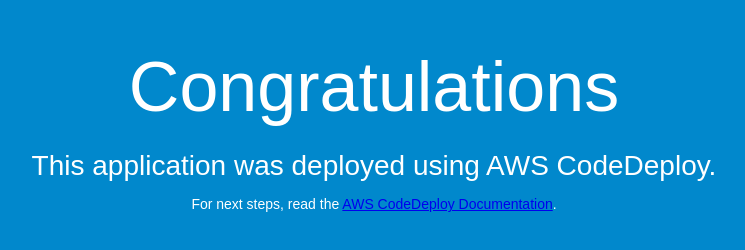
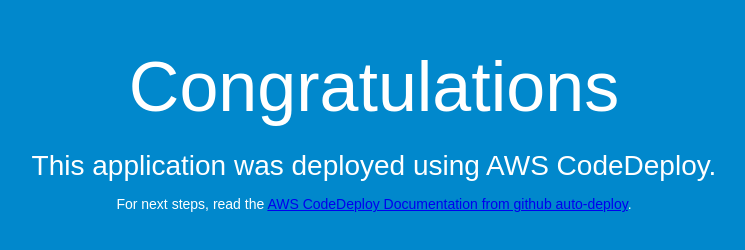
Before and after one commit to keiwerkgvr/deploy-github-aws, a plain HTML site: page index.html in a window 1280 px wide. Shown: the whole page, without its empty margins (266-1011 px from the left). Drawn offline with Linux system fonts and the light colour scheme.

Commit message:
testing auto deploy

```diff
--- a/index.html
+++ b/index.html
@@ -28,7 +28,7 @@
   <div align="center">
     <h1>Congratulations</h1>
     <h2>This application was deployed using AWS CodeDeploy.</h2>
-    <p>For next steps, read the <a href="http://aws.amazon.com/documentation/codedeploy">AWS CodeDeploy Documentation</a>.</p>
+    <p>For next steps, read the <a href="http://aws.amazon.com/documentation/codedeploy">AWS CodeDeploy Documentation from github auto-deploy</a>.</p>
   </div>
 </body>
 </html>
```
